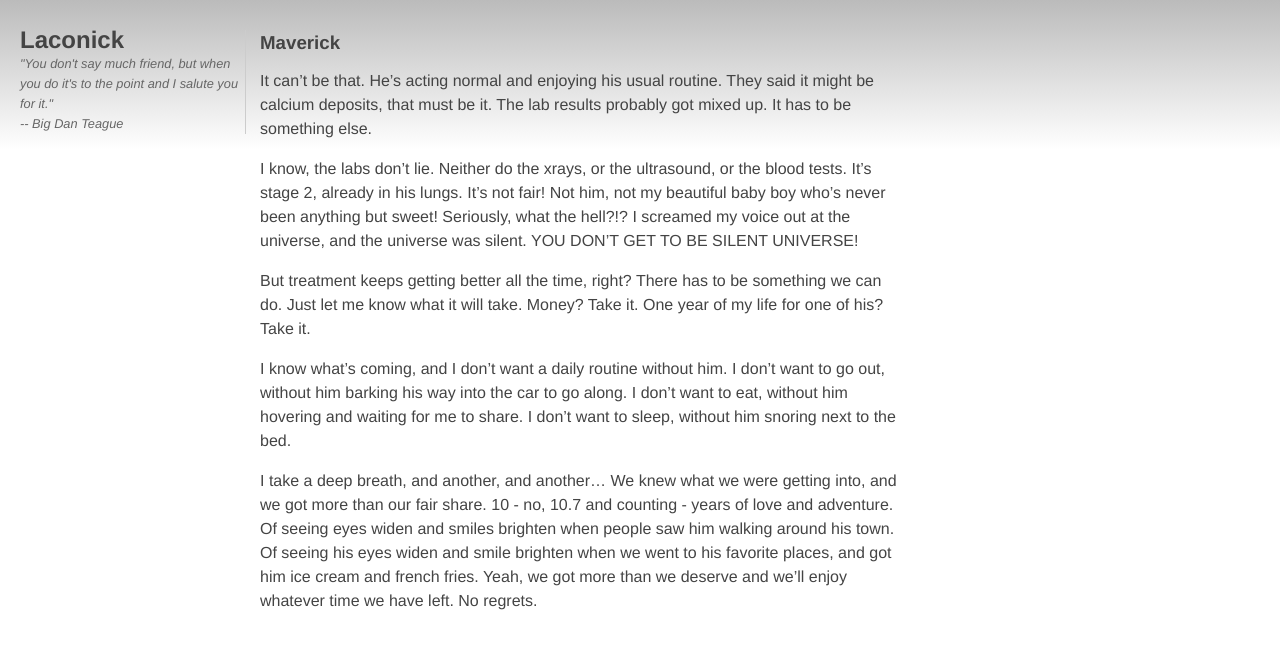
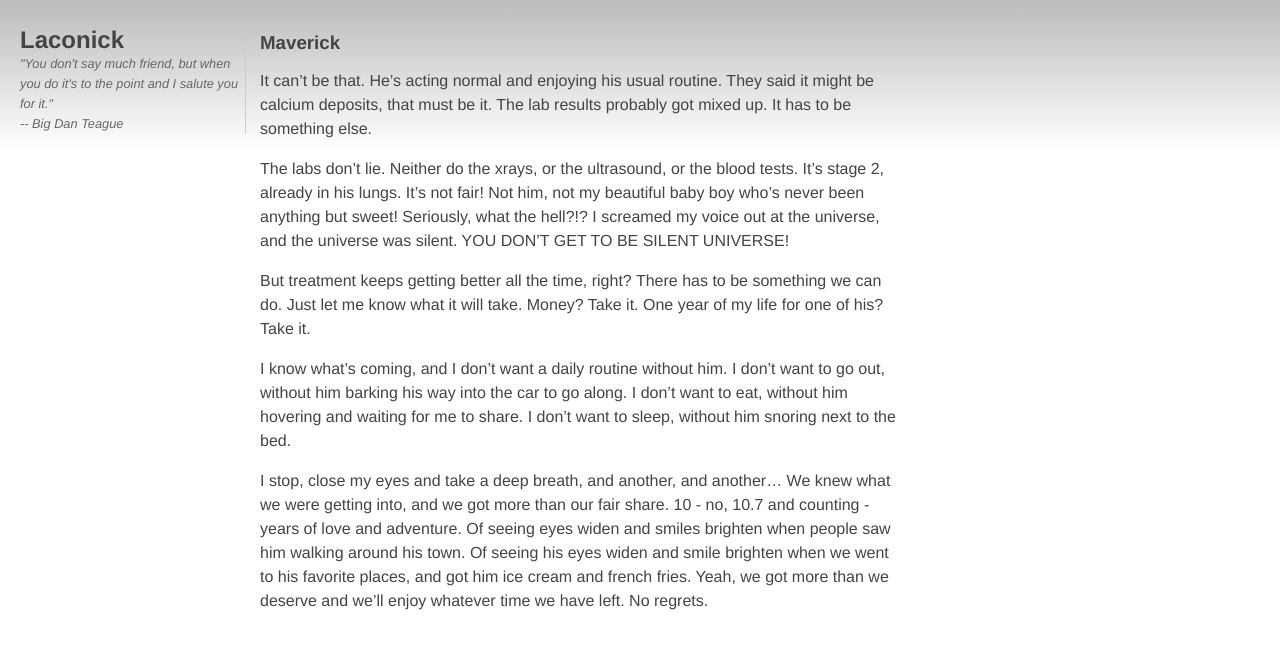
Before and after one commit to nickh/nickh.github.io, a Jekyll site: the page built from _posts/2016-08-24-maverick.md, in a window 1280 px wide. Shown: the top 649 px of the page. Built offline with Jekyll 4.4.1, drawn with Linux system fonts in a browser that asks for light colours; comment, search, counter and statistics services are not loaded.

Commit message:
Update 2016-08-24-maverick.md

```diff
--- a/_posts/2016-08-24-maverick.md
+++ b/_posts/2016-08-24-maverick.md
@@ -7,10 +7,10 @@ category: personal
 
 It can't be that. He's acting normal and enjoying his usual routine. They said it might be calcium deposits, that must be it. The lab results probably got mixed up. It has to be something else.
 
-I know, the labs don't lie. Neither do the xrays, or the ultrasound, or the blood tests. It's stage 2, already in his lungs. It's not fair! Not him, not my beautiful baby boy who's never been anything but sweet! Seriously, what the hell?!? I screamed my voice out at the universe, and the universe was silent. YOU DON'T GET TO BE SILENT UNIVERSE!
+The labs don't lie. Neither do the xrays, or the ultrasound, or the blood tests. It's stage 2, already in his lungs. It's not fair! Not him, not my beautiful baby boy who's never been anything but sweet! Seriously, what the hell?!? I screamed my voice out at the universe, and the universe was silent. YOU DON'T GET TO BE SILENT UNIVERSE!
 
 But treatment keeps getting better all the time, right? There has to be something we can do. Just let me know what it will take. Money? Take it. One year of my life for one of his? Take it.
 
 I know what's coming, and I don't want a daily routine without him. I don't want to go out, without him barking his way into the car to go along. I don't want to eat, without him hovering and waiting for me to share. I don't want to sleep, without him snoring next to the bed.
 
-I take a deep breath, and another, and another... We knew what we were getting into, and we got more than our fair share. 10 - no, 10.7 and counting - years of love and adventure. Of seeing eyes widen and smiles brighten when people saw him walking around his town. Of seeing his eyes widen and smile brighten when we went to his favorite places, and got him ice cream and french fries. Yeah, we got more than we deserve and we'll enjoy whatever time we have left. No regrets.
+I stop, close my eyes and take a deep breath, and another, and another... We knew what we were getting into, and we got more than our fair share. 10 - no, 10.7 and counting - years of love and adventure. Of seeing eyes widen and smiles brighten when people saw him walking around his town. Of seeing his eyes widen and smile brighten when we went to his favorite places, and got him ice cream and french fries. Yeah, we got more than we deserve and we'll enjoy whatever time we have left. No regrets.
```
